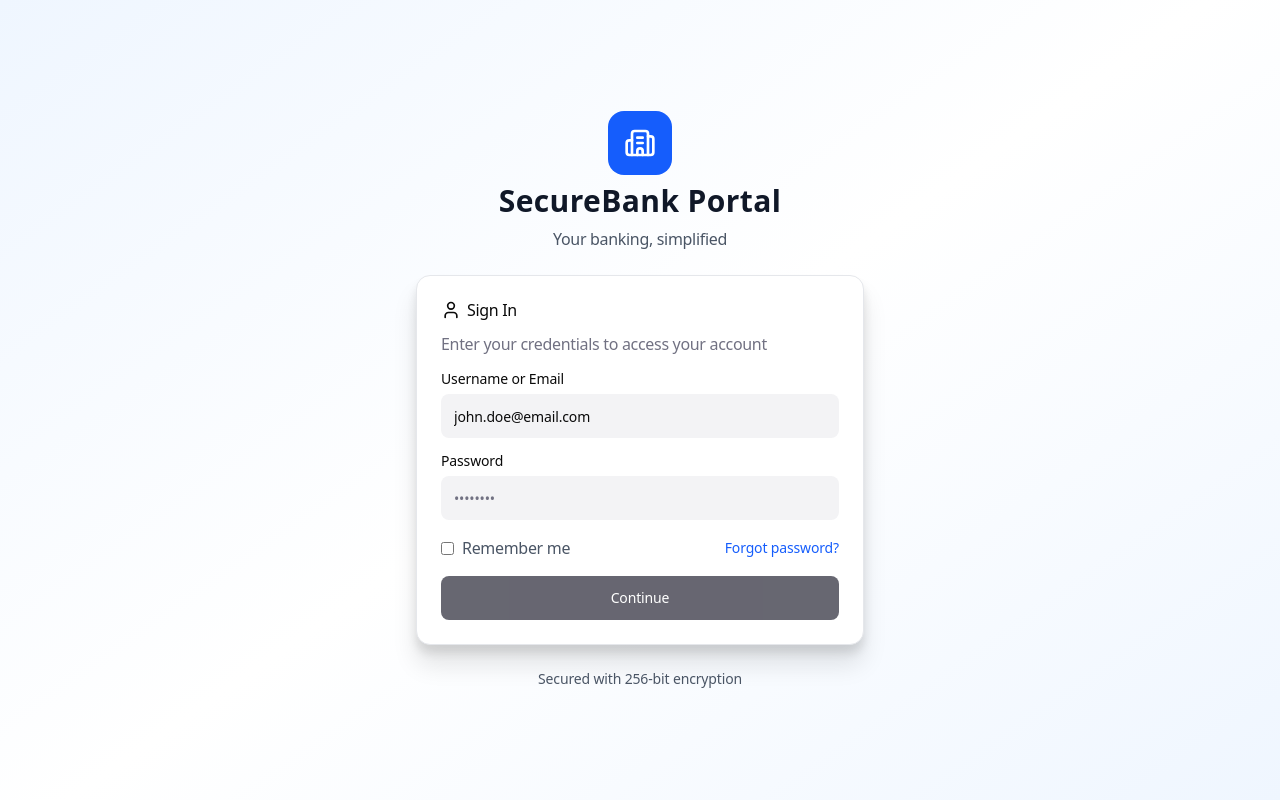
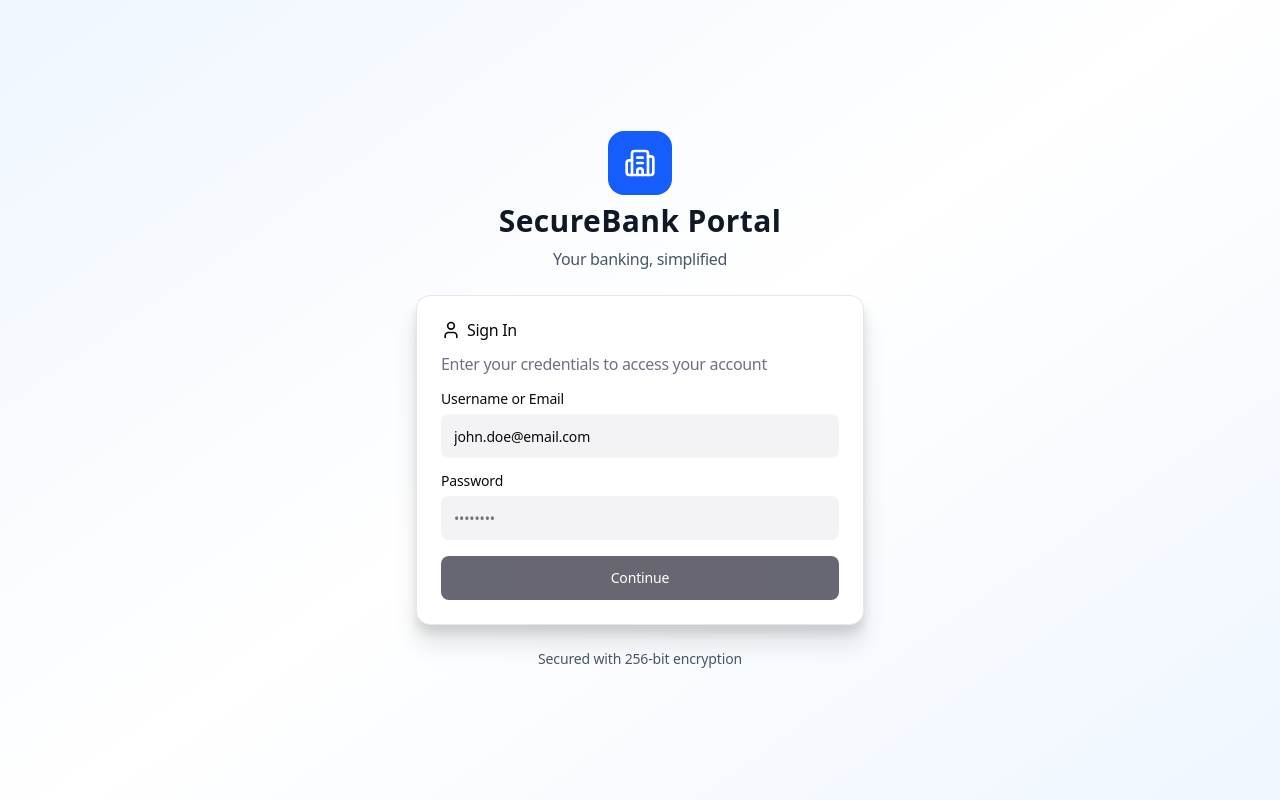
Before and after one commit to Pardhu-Guttula/BankingApplication, a React (Vite) app in the folder frontend/: page /login in a window 1280 px wide. Built offline with nearby package versions, Linux system fonts and the light colour scheme.

Commit message:
feat(remove-remember-me-checkbox): implement UI from Figma designs

```diff
--- a/frontend/src/components/sections/LoginForm.jsx
+++ b/frontend/src/components/sections/LoginForm.jsx
@@ -1,7 +1,6 @@
 import React, { useId, useMemo, useState } from 'react';
 import { useIntl } from 'react-intl';
 import { LabeledInput } from '../ui/LabeledInput';
-import { RememberRow } from '../ui/RememberRow';
 import { PrimaryButton } from '../ui/PrimaryButton';
 import { validateEmailOrUsername, validatePassword } from '../../utils/validators';
 import { noop } from '../../utils/noop';
@@ -78,12 +77,6 @@ export function LoginForm({
         error={showPasswordError}
       />
 
-      <RememberRow
-        checked={rememberMe}
-        onCheckedChange={onRememberMeChange}
-        onForgotPassword={onForgotPassword}
-      />
-
       <PrimaryButton
         label={loading ? intl.formatMessage({ id: 'common.continuing' }) : intl.formatMessage({ id: 'loginForm.submitButton' })}
         disabled={!canSubmit}
```
